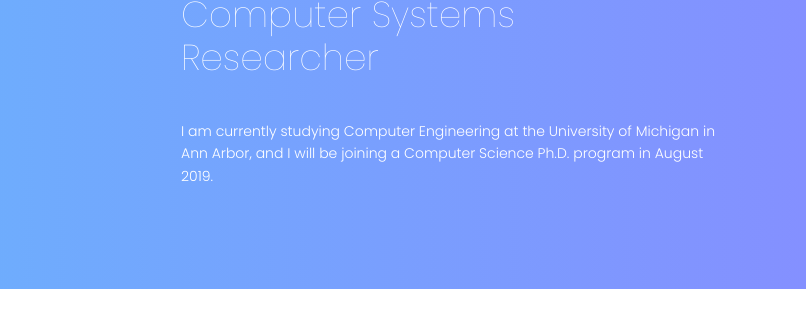
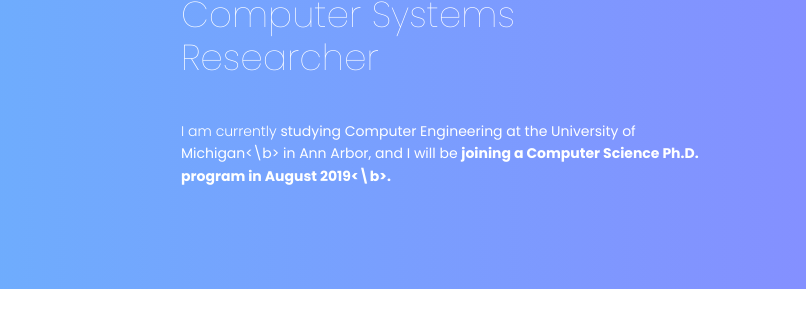
Before and after one commit to kyle-p-may/kyle-p-may.github.io, a plain HTML site: page index.html in a window 1280 px wide. Shown: the part 159-480 px from the top of the page, 474-1280 px from the left. Drawn offline with nearby package versions, Linux system fonts and the light colour scheme.

Commit message:
adding bold

```diff
--- a/index.html
+++ b/index.html
@@ -74,7 +74,7 @@
 							Computer Systems Researcher
 						</h1>
 						<p class="mx-auto text-white  mt-20 mb-40">
-							I am currently studying Computer Engineering at the University of Michigan in Ann Arbor, and I will be joining a Computer Science Ph.D. program in August 2019.
+							I am currently <b>studying Computer Engineering at the University of Michigan<\b> in Ann Arbor, and I will be <b>joining a Computer Science Ph.D. program in August 2019<\b>.
 						</p>
 					</div>
 				</div>
```
